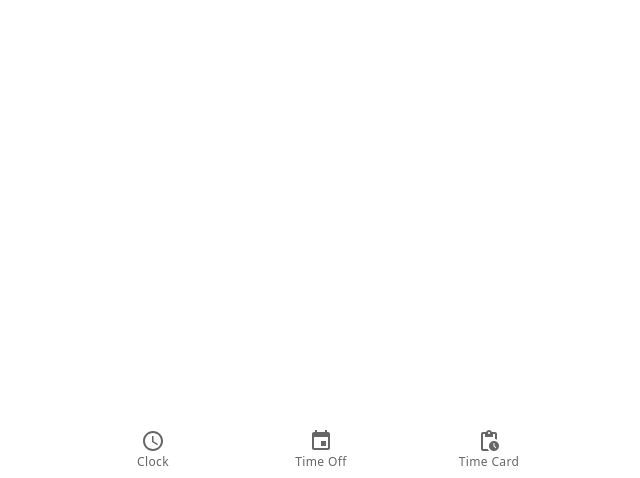
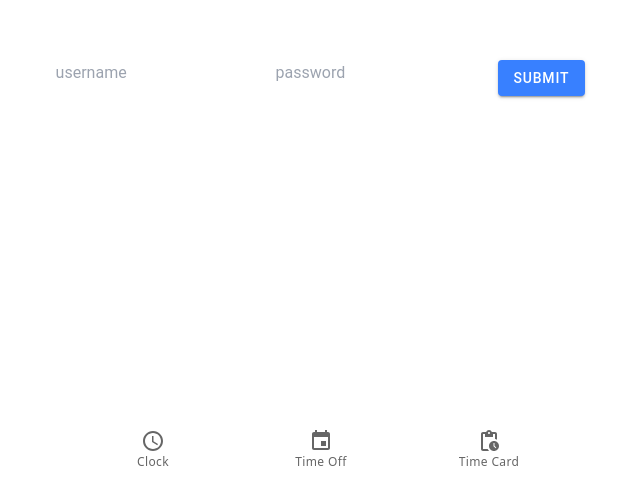
Before and after one commit to KNS786/totalqsr-ionic-frontend, a React (Create React App) app: page /login in a window 1280 px wide. Shown: the part 322-800 px from the top of the page, without its empty margins (319-959 px from the left). Built offline with nearby package versions, Linux system fonts and the light colour scheme.

Commit message:
feat(auth0apilogin): login with auth0api

```diff
--- a/package.json
+++ b/package.json
@@ -3,8 +3,10 @@
   "version": "0.0.1",
   "private": true,
   "dependencies": {
+    "@auth0/auth0-react": "^1.12.0",
     "@capacitor/android": "4.4.0",
-    "@capacitor/app": "4.1.0",
+    "@capacitor/app": "^4.1.0",
+    "@capacitor/browser": "^4.0.1",
     "@capacitor/core": "^4.4.0",
     "@capacitor/haptics": "4.0.1",
     "@capacitor/ios": "^4.4.0",
@@ -25,6 +27,7 @@
     "@types/react-dom": "^18.0.6",
     "@types/react-router": "^5.1.11",
     "@types/react-router-dom": "^5.1.7",
+    "axios": "^1.1.3",
     "ionicons": "^6.0.3",
     "react": "^18.2.0",
     "react-dom": "^18.2.0",
--- a/src/App.tsx
+++ b/src/App.tsx
@@ -11,9 +11,16 @@ import {
 } from '@ionic/react';
 import { IonReactRouter } from '@ionic/react-router';
 import { ellipse, square, triangle } from 'ionicons/icons';
+
+import { Browser } from '@capacitor/browser';
+import { useEffect } from 'react';
+import { useAuth0 } from '@auth0/auth0-react';
+
+
 import PunchInOut from './pages/PunchInOut';
 import TimeOff from './pages/TimeOff';
 import TimeCard from './pages/TimeCard';
+import LoginPage from './pages/LoginPage';
 
 /* Core CSS required for Ionic components to work properly */
 import '@ionic/react/css/core.css';
@@ -38,14 +45,32 @@ import './theme/variables.css';
 import AccessTimeIcon from '@mui/icons-material/AccessTime';
 import PendingActionsIcon from '@mui/icons-material/PendingActions';
 import EventIcon from '@mui/icons-material/Event';
+import { App as CapApp } from '@capacitor/app';
 
-setupIonicReact();
+setupIonicReact({
+  mode: "md"
+});
 
-const App: React.FC = () => (
-  <IonApp>
+const App: React.FC = () => {
+  const { handleRedirectCallback } = useAuth0();
+  useEffect(() => {
+    // Handle the 'appUrlOpen' event and call `handleRedirectCallback`
+    CapApp.addListener('appUrlOpen', async ({ url }) => {
+      if (url.includes('state') && (url.includes('code') || url.includes('error'))) {
+        await handleRedirectCallback(url);
+      }
+      // No-op on Android
+      await Browser.close();
+    });
+  }, [handleRedirectCallback]);
+  return(
+    <IonApp>
     <IonReactRouter>
       <IonTabs>
         <IonRouterOutlet>
+          <Route exact path="/login">
+            <LoginPage />
+          </Route>
           <Route exact path="/punchInOut">
             <PunchInOut />
           </Route>
@@ -56,7 +81,7 @@ const App: React.FC = () => (
             <TimeCard />
           </Route>
           <Route exact path="/">
-            <Redirect to="/punchInOut" />
+            <Redirect to="/login"/>
           </Route>
         </IonRouterOutlet>
         <IonTabBar slot="bottom">
@@ -76,6 +101,7 @@ const App: React.FC = () => (
       </IonTabs>
     </IonReactRouter>
   </IonApp>
-);
+  )
+}
 
 export default App;
--- /dev/null
+++ b/src/auth.config.ts
@@ -0,0 +1,17 @@
+import { isPlatform } from "@ionic/react";
+
+export const domain = "dev-nodi7dk0hk7rpxjp.us.auth0.com";
+export const clientId = "DosEg3PVvlCkJvy0z0YzWnIuV2gExH87";
+export const audience = "https://dev-nodi7dk0hk7rpxjp.us.auth0.com/api/v2/";
+export const scope = "read:current_user update:current_user_metadata";
+
+const appId = "io.ionic.starter";
+
+// Use `auth0Domain` in string interpolation below so that it doesn't
+// get replaced by the quickstart auto-packager
+const auth0Domain = domain;
+const iosOrAndroid = isPlatform('ios') || isPlatform('android');
+
+export const callbackUri = iosOrAndroid
+  ? `${appId}://${auth0Domain}/capacitor/${appId}/callback`
+  : 'http://localhost:3000/login';
--- /dev/null
+++ b/src/components/LogOutButton.tsx
@@ -0,0 +1,21 @@
+import { useAuth0 } from "@auth0/auth0-react";
+import { Browser } from "@capacitor/browser";
+import { IonButton } from "@ionic/react";
+import { callbackUri } from "../auth.config";
+
+const LogoutButton: React.FC = () => {
+  const { buildLogoutUrl, logout } = useAuth0();
+
+  const doLogout = async () => {
+    await Browser.open({
+      url: buildLogoutUrl({ returnTo: callbackUri }),
+      windowName: "_self",
+    });
+
+    logout({ localOnly: true });
+  };
+
+  return <IonButton onClick={doLogout}>Log out</IonButton>;
+};
+
+export default LogoutButton;
--- /dev/null
+++ b/src/components/LoginButton.tsx
@@ -0,0 +1,61 @@
+import { IonButton  } from "@ionic/react";
+import axios from 'axios';
+import { useState } from 'react';
+
+const LoginButton: React.FC = () => {
+
+  const [accessToken,setAccessToken] = useState('');
+  const [userName,setUserName] =  useState('');
+  const [userPassword,setUserPassword] = useState('');
+  const [errorMessage,setErrorMessge] = useState('');
+
+  const handleSubmit = async (event:any) => {
+    try{
+      event.preventDefault();
+      console.log("userInput : ", userName, "password :",userPassword);
+
+      const body:any = ({
+        "client_id":"DosEg3PVvlCkJvy0z0YzWnIuV2gExH87",
+        "grant_type":"password",
+        "username":userName,
+        "password":userPassword
+      });
+
+      console.log("body :: ", body)
+      const config = {
+        method:'post',
+        url:"https://dev-nodi7dk0hk7rpxjp.us.auth0.com/oauth/token",
+        data:body
+      };
+      const response:any = await axios(config);
+      console.log("response.status ::",response.status);
+      const data:any = await response.data;
+      console.log("data :: ", data);
+      console.log("data.access_token :: ", data.access_token);
+
+      //get access token status = 200
+      //else invalid user
+      if(data.access_token){
+        setAccessToken(data.access_token);
+      }
+
+    }catch(err){
+      setErrorMessge("Invalid User!");
+    }
+
+  }
+  return (
+    <div className="login-page">
+      <form onSubmit = {handleSubmit}>
+        <input type ="email" placeholder ="username" value = {userName} onChange = {(e:any) => setUserName(e.target.value) }/>
+        <input  type="password" placeholder ="password" value = {userPassword} onChange = {(e:any) => setUserPassword(e.target.value)} />
+        <IonButton type="submit">Submit</IonButton>
+        <div className="showToken">{ accessToken ? <p>{accessToken}</p> : <p>{errorMessage}</p> }</div>
+      </form>
+    </div>
+  )
+
+
+};
+
+export default LoginButton;
--- /dev/null
+++ b/src/components/Profile.tsx
@@ -0,0 +1,24 @@
+import { useAuth0 } from "@auth0/auth0-react";
+import { IonAvatar } from "@ionic/react";
+
+const Profile: React.FC = () => {
+  const { user, isLoading } = useAuth0();
+
+  if (isLoading) {
+    return <div>Loading ...</div>;
+  }
+
+  if (!user) return null;
+  console.log("user :: ",user)
+  return (
+    <div className="profile-container">
+      <IonAvatar className="avatar">
+        <img src={user.picture} alt={user.name} />
+      </IonAvatar>
+      <h2>{user.name}</h2>
+      <p>{user.email}</p>
+    </div>
+  );
+};
+
+export default Profile;
--- a/src/index.tsx
+++ b/src/index.tsx
@@ -3,13 +3,19 @@ import { createRoot } from 'react-dom/client';
 import App from './App';
 import * as serviceWorkerRegistration from './serviceWorkerRegistration';
 import reportWebVitals from './reportWebVitals';
+import { Auth0Provider } from '@auth0/auth0-react';
+import { domain as auth0Domain, clientId, callbackUri , audience } from "./auth.config";
 
 const container = document.getElementById('root');
 const root = createRoot(container!);
 root.render(
-  <React.StrictMode>
+  <Auth0Provider
+    domain={auth0Domain}
+    clientId={clientId}
+    redirectUri={callbackUri}
+  >
     <App />
-  </React.StrictMode>
+  </Auth0Provider>
 );
 
 // If you want your app to work offline and load faster, you can change
--- /dev/null
+++ b/src/pages/LoginPage.css
@@ -0,0 +1,31 @@
+.container {
+    text-align: center;
+    position: absolute;
+    left: 0;
+    right: 0;
+    top: 50%;
+    transform: translateY(-50%);
+  }
+
+  .container strong {
+    font-size: 20px;
+    line-height: 26px;
+  }
+
+  .container p {
+    font-size: 16px;
+    line-height: 22px;
+    color: #8c8c8c;
+    margin: 0;
+  }
+
+  .container a {
+    text-decoration: none;
+  }
+
+  .profile-container {
+    margin-top: 20px;
+    display: flex;
+    flex-direction: column;
+    align-items: center;
+  }
--- /dev/null
+++ b/src/pages/LoginPage.tsx
@@ -0,0 +1,34 @@
+import {
+  IonContent,
+  IonHeader,
+  IonPage,
+  IonTitle,
+  IonToolbar,
+} from "@ionic/react";
+
+import { useAuth0 } from "@auth0/auth0-react";
+import "./LoginPage.css";
+import LoginButton from "../components/LoginButton";
+import LogoutButton from "../components/LogOutButton";
+import Profile from "../components/Profile";
+
+const LoginPage: React.FC = () => {
+  const { isLoading, isAuthenticated } = useAuth0();
+
+  if (isLoading) {
+    return null;
+  }
+
+  return (
+    <IonPage>
+      <IonContent fullscreen>
+        <div className="container">
+          <Profile />
+          {isAuthenticated ? <LogoutButton /> : <LoginButton />}
+        </div>
+      </IonContent>
+    </IonPage>
+  );
+};
+
+export default LoginPage;
```
Also changed, not shown: 2 other files (tests, documents, lock files or other folders).
